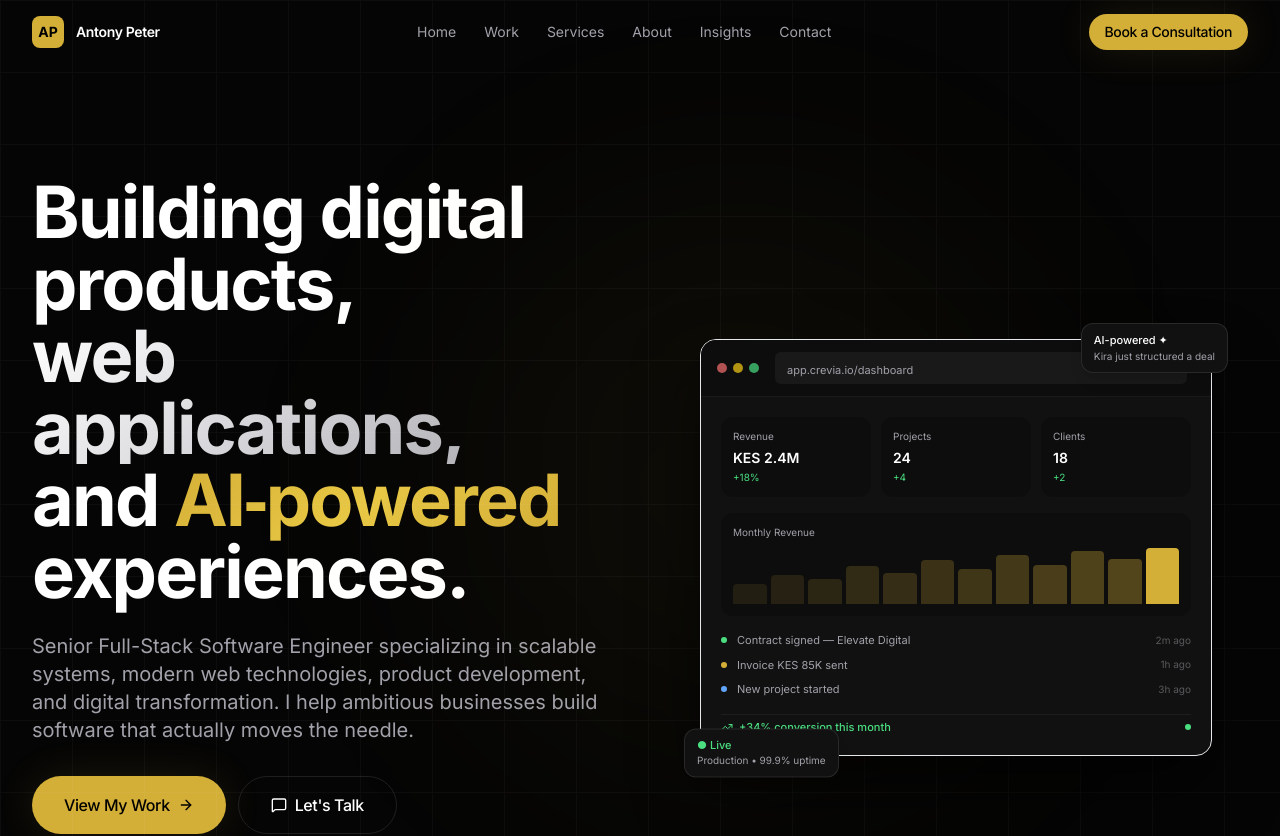
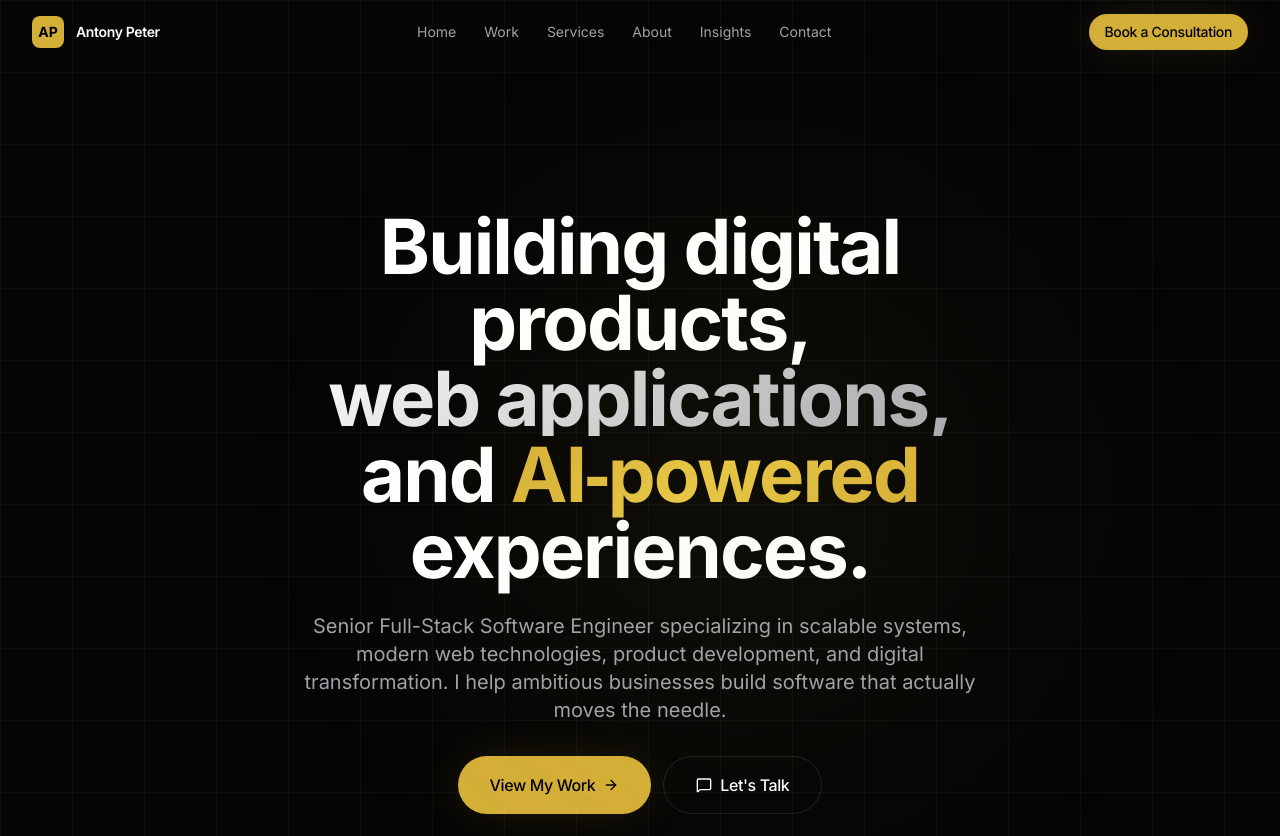
Before and after one commit to antoniodemax/antony, a React (Vite) app: page / in a window 1280 px wide. Shown: the top 836 px of the page. Built offline with nearby package versions, Linux system fonts and the light colour scheme.

Commit message:
removed the hero dashboard mockup, center hero to full-width layout

```diff
--- a/src/components/sections/Hero.tsx
+++ b/src/components/sections/Hero.tsx
@@ -1,5 +1,5 @@
 import { type Variants, motion } from 'framer-motion'
-import { ArrowRight, MessageSquare, TrendingUp } from 'lucide-react'
+import { ArrowRight, MessageSquare } from 'lucide-react'
 import Button from '../ui/Button'
 
 const container: Variants = {
@@ -9,114 +9,6 @@ const container: Variants = {
 const item: Variants = {
   initial: { opacity: 0, y: 28 },
   animate: { opacity: 1, y: 0, transition: { duration: 0.8, ease: 'easeOut' } },
-}
-
-function HeroVisual() {
-  return (
-    <motion.div
-      initial={{ opacity: 0, scale: 0.96, y: 20 }}
-      animate={{ opacity: 1, scale: 1, y: 0 }}
-      transition={{ duration: 1, delay: 0.5, ease: "easeOut" }}
-      className="relative w-full max-w-md lg:max-w-lg mx-auto animate-float"
-    >
-      {/* Glow behind card */}
-      <div className="absolute inset-0 bg-accent/8 rounded-3xl blur-3xl scale-110" />
-
-      {/* Browser card */}
-      <div className="relative bg-card rounded-2xl border border-white/8 overflow-hidden shadow-[0_32px_64px_rgba(0,0,0,0.6)]">
-        {/* Chrome bar */}
-        <div className="flex items-center gap-2 px-4 py-3 border-b border-white/5 bg-surface">
-          <div className="flex gap-1.5">
-            <div className="w-2.5 h-2.5 rounded-full bg-red-400/70" />
-            <div className="w-2.5 h-2.5 rounded-full bg-yellow-400/70" />
-            <div className="w-2.5 h-2.5 rounded-full bg-green-400/70" />
-          </div>
-          <div className="flex-1 bg-white/5 rounded-md px-3 py-1 mx-2">
-            <span className="text-[11px] text-muted">app.crevia.io/dashboard</span>
-          </div>
-        </div>
-
-        {/* Dashboard content */}
-        <div className="p-5 space-y-4">
-          {/* Metric cards */}
-          <div className="grid grid-cols-3 gap-2.5">
-            {[
-              { label: 'Revenue', value: 'KES 2.4M', change: '+18%' },
-              { label: 'Projects', value: '24', change: '+4' },
-              { label: 'Clients', value: '18', change: '+2' },
-            ].map((m, i) => (
-              <div key={i} className="bg-surface rounded-xl p-3">
-                <p className="text-[10px] text-muted mb-1">{m.label}</p>
-                <p className="text-sm font-semibold text-white">{m.value}</p>
-                <p className="text-[10px] text-green-400 mt-0.5">{m.change}</p>
-              </div>
-            ))}
-          </div>
-
-          {/* Chart */}
-          <div className="bg-surface rounded-xl p-3">
-            <p className="text-[10px] text-muted mb-2">Monthly Revenue</p>
-            <div className="flex items-end gap-1 h-14">
-              {[35, 52, 44, 68, 55, 78, 62, 88, 70, 95, 80, 100].map((h, i) => (
-                <div
-                  key={i}
-                  className="flex-1 rounded-t"
-                  style={{
-                    height: `${h}%`,
-                    background: i === 11 ? '#D4AF37' : `rgba(212,175,55,${0.1 + i * 0.025})`,
-                  }}
-                />
-              ))}
-            </div>
-          </div>
-
-          {/* Recent activity */}
-          <div className="space-y-2">
-            {[
-              { dot: 'bg-green-400', text: 'Contract signed — Elevate Digital', time: '2m ago' },
-              { dot: 'bg-accent', text: 'Invoice KES 85K sent', time: '1h ago' },
-              { dot: 'bg-blue-400', text: 'New project started', time: '3h ago' },
-            ].map((row, i) => (
-              <div key={i} className="flex items-center gap-2.5">
-                <div className={`w-1.5 h-1.5 rounded-full flex-shrink-0 ${row.dot}`} />
-                <p className="text-[11px] text-muted flex-1 truncate">{row.text}</p>
-                <p className="text-[10px] text-muted/50 flex-shrink-0">{row.time}</p>
-              </div>
-            ))}
-          </div>
-
-          {/* Bottom stat */}
-          <div className="flex items-center justify-between pt-1 border-t border-white/5">
-            <div className="flex items-center gap-1.5 text-green-400">
-              <TrendingUp size={12} />
-              <span className="text-[11px] font-medium">+34% conversion this month</span>
-            </div>
-            <div className="w-1.5 h-1.5 rounded-full bg-green-400 animate-pulse" />
-          </div>
-        </div>
-      </div>
-
-      {/* Floating badge */}
-      <motion.div
-        animate={{ y: [0, -6, 0] }}
-        transition={{ duration: 3, repeat: Infinity, ease: 'easeInOut', delay: 1 }}
-        className="absolute -top-4 -right-4 bg-card border border-white/10 rounded-xl px-3 py-2 shadow-lg"
-      >
-        <p className="text-[11px] text-white font-medium">AI-powered ✦</p>
-        <p className="text-[10px] text-muted">Kira just structured a deal</p>
-      </motion.div>
-
-      {/* Second floating badge */}
-      <motion.div
-        animate={{ y: [0, 6, 0] }}
-        transition={{ duration: 4, repeat: Infinity, ease: 'easeInOut', delay: 0.5 }}
-        className="absolute -bottom-4 -left-4 bg-card border border-white/10 rounded-xl px-3 py-2 shadow-lg"
-      >
-        <p className="text-[11px] text-green-400 font-medium">● Live</p>
-        <p className="text-[10px] text-muted">Production • 99.9% uptime</p>
-      </motion.div>
-    </motion.div>
-  )
 }
 
 export default function Hero() {
@@ -149,17 +41,16 @@ export default function Hero() {
       </div>
 
       <div className="max-w-7xl mx-auto px-4 sm:px-6 lg:px-8 w-full">
-        <div className="grid lg:grid-cols-2 gap-16 lg:gap-12 items-center py-16 lg:py-24">
-          {/* Left: Text */}
+        <div className="flex justify-center py-16 lg:py-32">
           <motion.div
             variants={container}
             initial="initial"
             animate="animate"
-            className="flex flex-col gap-6 max-w-2xl"
+            className="flex flex-col gap-6 max-w-3xl text-center items-center"
           >
             <motion.h1
               variants={item}
-              className="text-4xl sm:text-5xl lg:text-6xl xl:text-[4.5rem] font-bold leading-[1.05] tracking-tight"
+              className="text-4xl sm:text-5xl lg:text-6xl xl:text-[4.75rem] font-bold leading-[1.05] tracking-tight"
             >
               Building digital products,
               <span className="block text-gradient"> web applications,</span>
@@ -170,14 +61,14 @@ export default function Hero() {
 
             <motion.p
               variants={item}
-              className="text-lg sm:text-xl text-muted leading-relaxed max-w-xl"
+              className="text-lg sm:text-xl text-muted leading-relaxed max-w-2xl"
             >
               Senior Full-Stack Software Engineer specializing in scalable systems, modern
               web technologies, product development, and digital transformation. I help
               ambitious businesses build software that actually moves the needle.
             </motion.p>
 
-            <motion.div variants={item} className="flex flex-wrap gap-3 pt-2">
+            <motion.div variants={item} className="flex flex-wrap gap-3 pt-2 justify-center">
               <Button
                 as="a"
                 href="#work"
@@ -206,25 +97,20 @@ export default function Hero() {
 
             <motion.div
               variants={item}
-              className="flex items-center gap-6 pt-4 border-t border-white/5"
+              className="flex items-center gap-8 pt-4 border-t border-white/5"
             >
               {[
                 { value: '10+', label: 'Projects Delivered' },
                 { value: '3+', label: 'Years Experience' },
                 { value: '100%', label: 'Client Satisfaction' },
               ].map((stat, i) => (
-                <div key={i} className="flex flex-col">
+                <div key={i} className="flex flex-col items-center">
                   <span className="text-xl font-bold text-accent">{stat.value}</span>
                   <span className="text-xs text-muted">{stat.label}</span>
                 </div>
               ))}
             </motion.div>
           </motion.div>
-
-          {/* Right: Visual */}
-          <div className="hidden lg:flex justify-end">
-            <HeroVisual />
-          </div>
         </div>
       </div>
     </section>
```
